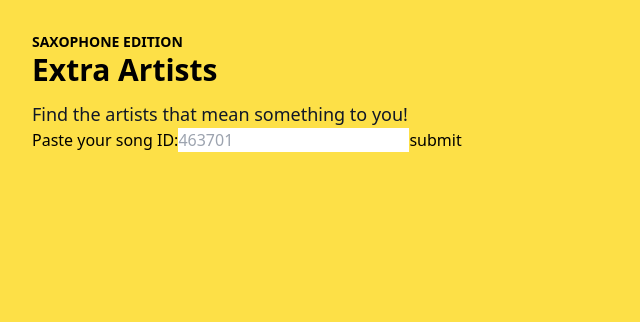
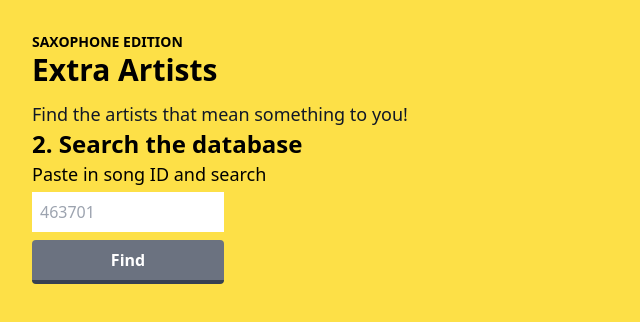
Before and after one commit to tom-ai/extra-artists2, a Next.js app: page / in a window 1280 px wide. Shown: the top 322 px of the page, without its empty margins (0-640 px from the left). Built offline with nearby package versions, Linux system fonts and the light colour scheme.

Commit message:
add search box with header

```diff
--- a/components/Header.jsx
+++ b/components/Header.jsx
@@ -1,7 +1,7 @@
 const Header = () => {
   return (
       <div>
-        <h3 className="text-sm font-bold uppercase">Saxophone Edition</h3>
+        <h6 className="text-sm font-bold uppercase">Saxophone Edition</h6>
         <h1 className="mb-3 text-3xl font-bold text-black">Extra Artists</h1>
         <p className="text-lg text-gray-900">
           Find the artists that mean something to you!
--- a/components/Search.jsx
+++ b/components/Search.jsx
@@ -1,14 +1,27 @@
 const Search = () => {
   return (
-    <>
-      <form>
-        <label>
-          Paste your song ID:
-          <input type="text" placeholder="463701" />
-        </label>
-        <input type="submit" value="submit" />
-      </form>
-    </>
+    <div>
+      <h2 className="text-2xl font-bold">2. Search the database</h2>
+      <p className="text-lg">Paste in song ID and search</p>
+      <div className="space-between h-48 w-48">
+        <form className="flex flex-col">
+          <div className="flex flex-col">
+            <label className="invisible -mb-5" for="search-box">
+              Paste song ID
+            </label>
+            <input
+              id="search-box"
+              className="p-2 mb-2"
+              type="text"
+              placeholder="463701"
+            />
+          </div>
+          <button className="rounded border-b-4 border-gray-700 bg-gray-500 py-2 font-bold text-white hover:border-gray-500 hover:bg-gray-400">
+            Find
+          </button>
+        </form>
+      </div>
+    </div>
   );
 };
 
--- a/pages/index.js
+++ b/pages/index.js
@@ -16,7 +16,6 @@ export default function Home() {
           <Search />
         </div>
       </section>
-
       <footer></footer>
     </div>
   );
```
